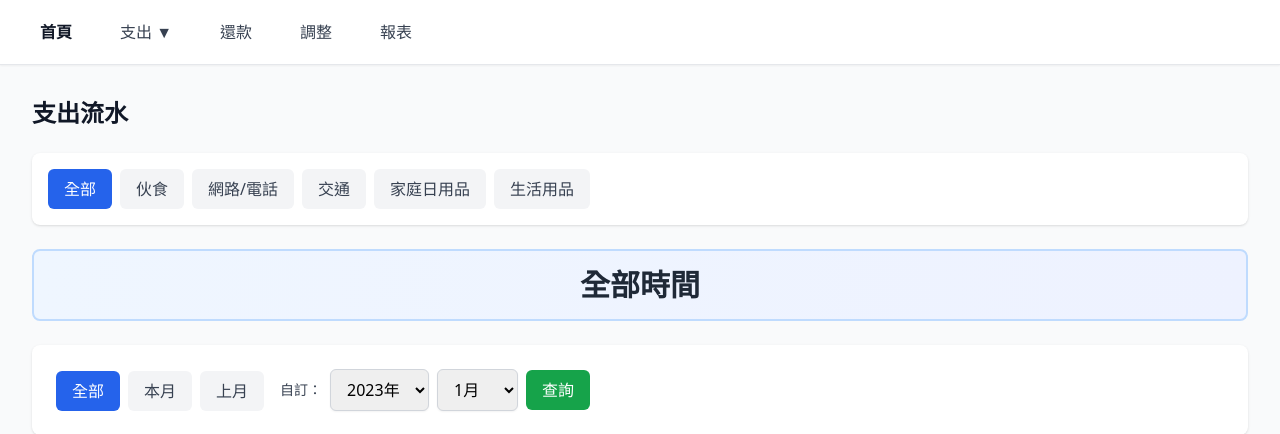
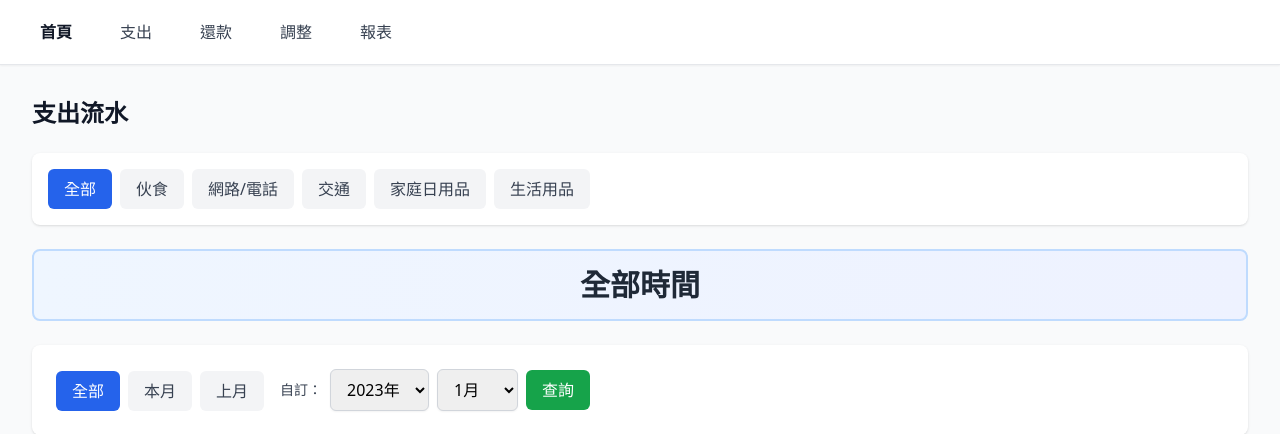
Before and after one commit to YC815/my_accounting, a Flask app: page /expenses/ in a window 1280 px wide. Shown: the top 434 px of the page. Run offline with Flask 3, Linux system fonts and the light colour scheme; data comes from the database, SQL or seed files in the repository; data that the repository does not hold is empty; some libraries are stand-ins or nearby versions.

Commit message:
移除複雜性

```diff
--- a/app/templates/base.html
+++ b/app/templates/base.html
@@ -32,20 +32,10 @@
                         首頁
                     </a>
 
-                    <!-- 支出下拉選單 -->
-                    <div class="relative dropdown">
-                        <button class="flex items-center px-2 py-2 text-gray-700 hover:text-blue-600 h-full">
-                            支出 ▼
-                        </button>
-                        <div class="dropdown-menu hidden absolute left-0 mt-0 w-48 bg-white shadow-lg rounded-md border z-10">
-                            <a href="{{ url_for('expenses.index') }}" class="block px-4 py-2 text-sm text-gray-700 hover:bg-gray-100">全部支出</a>
-                            <a href="{{ url_for('expenses.index', category_name='網路/電話') }}" class="block px-4 py-2 text-sm text-gray-700 hover:bg-gray-100">網路/電話</a>
-                            <a href="{{ url_for('expenses.index', category_name='交通') }}" class="block px-4 py-2 text-sm text-gray-700 hover:bg-gray-100">交通</a>
-                            <a href="{{ url_for('expenses.index', category_name='伙食') }}" class="block px-4 py-2 text-sm text-gray-700 hover:bg-gray-100">伙食</a>
-                            <a href="{{ url_for('expenses.index', category_name='家庭日用品') }}" class="block px-4 py-2 text-sm text-gray-700 hover:bg-gray-100">家庭日用品</a>
-                            <a href="{{ url_for('expenses.index', category_name='生活用品') }}" class="block px-4 py-2 text-sm text-gray-700 hover:bg-gray-100">生活用品</a>
-                        </div>
-                    </div>
+                    <!-- 支出 -->
+                    <a href="{{ url_for('expenses.index') }}" class="flex items-center px-2 py-2 text-gray-700 hover:text-blue-600">
+                        支出
+                    </a>
 
                     <!-- 還款 -->
                     <a href="{{ url_for('repayments.index') }}" class="flex items-center px-2 py-2 text-gray-700 hover:text-blue-600">
```
